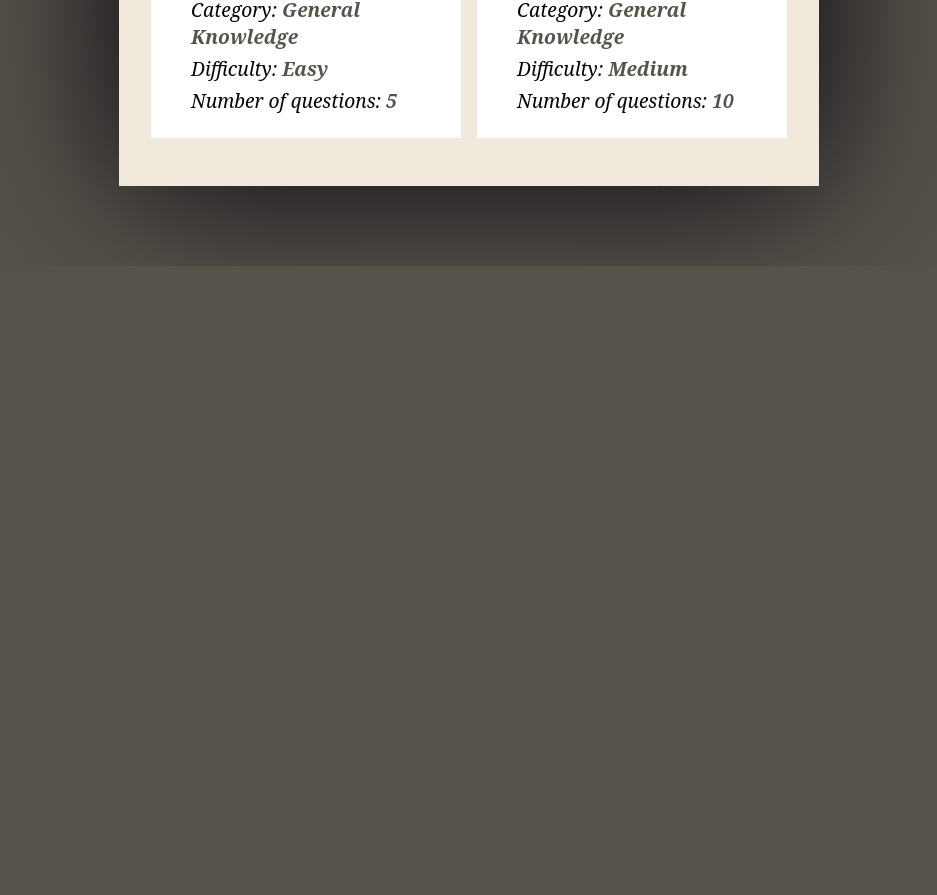
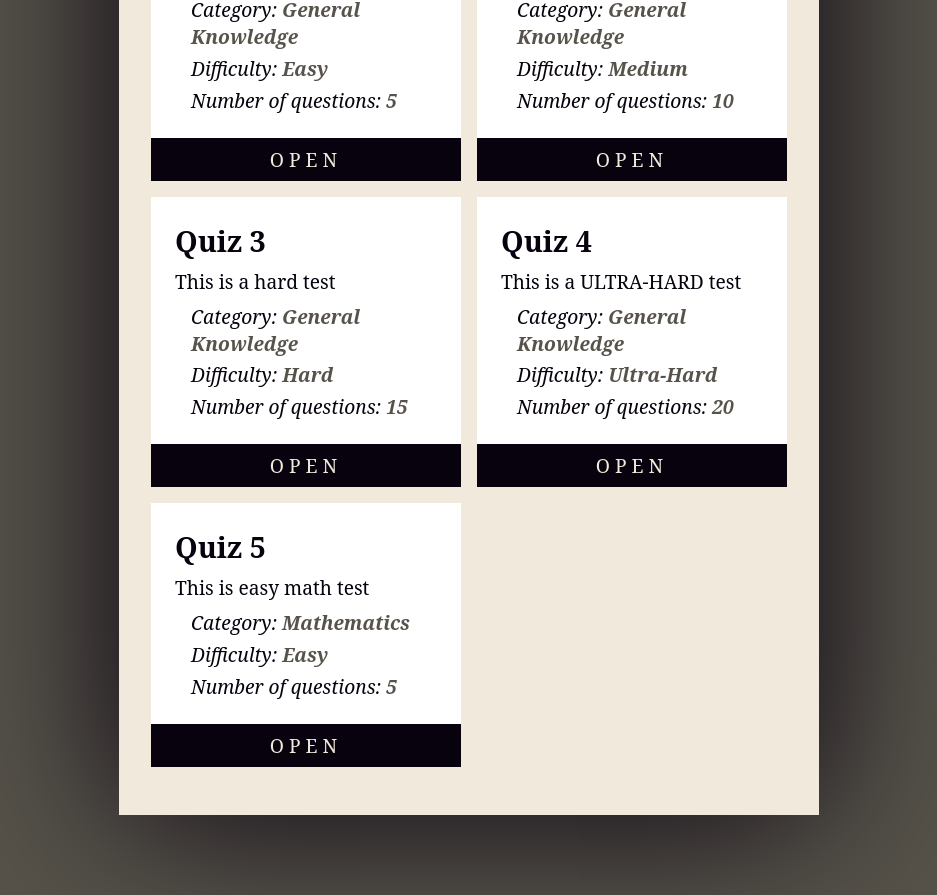
Before and after one commit to ViniMagaa/quizzes, a React (Create React App) app: page / in a window 1280 px wide. Shown: the part 577-1472 px from the top of the page, without its empty margins (171-1108 px from the left). Before the commit the page ends 843 px from the top, so only its background shows below. Built offline with nearby package versions, Linux system fonts and the light colour scheme.

Commit message:
feat: + quizes, botões intuitivos no Home e melhora ao clicar na alternativa

```diff
--- a/src/components/QuizForm/Question/Option/Option.jsx
+++ b/src/components/QuizForm/Question/Option/Option.jsx
@@ -1,6 +1,6 @@
 function Option({index, answerIndex, answer, handleClick}) {
   return (
-		<div key={answerIndex} onClick={() => handleClick(answer)} htmlFor={`answer-${index}-for-${answerIndex}`}>
+		<label key={answerIndex} onClick={() => handleClick(answer)} htmlFor={`answer-${index}-for-${answerIndex}`}>
 			<input
 				type="radio"
 				name={`answer-${index}`}
@@ -10,7 +10,7 @@ function Option({index, answerIndex, answer, handleClick}) {
 				htmlFor={`answer-${index}-for-${answerIndex}`}
 				dangerouslySetInnerHTML={{ __html: answer }}
 			/>
-		</div>
+		</label>
 	);
 }
 
--- a/src/components/QuizForm/Question/Question.css
+++ b/src/components/QuizForm/Question/Question.css
@@ -1,10 +1,11 @@
-div.options-container div {
-	padding: 0.3rem 1rem;
+div.options-container > label {
+	padding: 0.5rem 1rem;
 	display: flex;
 	gap: 0.5rem;
+	cursor: pointer;
 
 	& label {
-    width: 100%;
+		width: 100%;
 		cursor: pointer;
 	}
 
@@ -13,6 +14,6 @@ div.options-container div {
   }
 }
 
-div.options-container div:has(input[type="radio"]:checked) {
+div.options-container label:has(input[type="radio"]:checked) {
 	background-color: var(--aero);
 }
--- a/src/components/QuizManager/QuizManager.jsx
+++ b/src/components/QuizManager/QuizManager.jsx
@@ -166,7 +166,7 @@ function QuizManager({url, quizContainerData}) {
 			) : (
 				<>
 					<QuizResults information={quizStatistics} />
-					<Button value="Back to home" handleClick={() => window.location.reload()} />
+					<Button value="Back to home" handleClick={() => window.location.assign("/")} />
 				</>
 			)}
 		</div>
--- a/src/components/QuizzesContainer/QuizContainer/QuizContainer.css
+++ b/src/components/QuizzesContainer/QuizContainer/QuizContainer.css
@@ -5,7 +5,6 @@
 	gap: 0.5rem;
 	background-color: white;
 	transition: 0.3s;
-	cursor: pointer;
 
 	& .quiz-data {
 		display: flex;
--- a/src/components/QuizzesContainer/QuizContainer/QuizContainer.jsx
+++ b/src/components/QuizzesContainer/QuizContainer/QuizContainer.jsx
@@ -1,10 +1,10 @@
 import "./QuizContainer.css";
 
-function QuizContainer({ index, quizData, handleClick = () => {} }) {
+function QuizContainer({ quizData }) {
 	return (
 		<>
 			{quizData && (
-				<div className="quiz-container" onClick={() => handleClick(index)}>
+				<div className="quiz-container">
 					<h2>{quizData.title}</h2>
 					<p>{quizData.description}</p>
 					<ul className="quiz-data">
--- a/src/components/QuizzesContainer/QuizzesContainer.css
+++ b/src/components/QuizzesContainer/QuizzesContainer.css
@@ -4,3 +4,8 @@
   grid-template-columns: repeat(auto-fill, minmax(250px, 1fr));
   gap: 1rem;
 }
+
+.quizzes-container div {
+  display: flex;
+  flex-direction: column;
+}
--- a/src/components/QuizzesContainer/QuizzesContainer.jsx
+++ b/src/components/QuizzesContainer/QuizzesContainer.jsx
@@ -1,4 +1,5 @@
 import QuizContainer from "./QuizContainer/QuizContainer";
+import Button from "../Button/Button";
 
 import "./QuizzesContainer.css";
 
@@ -6,7 +7,14 @@ function QuizzesContainer({quizzes, handleClick}) {
 	return (
 		<div className="quizzes-container">
 			{quizzes.map((quiz, index) => (
-				<QuizContainer key={index} index={index} quizData={quiz} handleClick={handleClick} />
+				<div key={`container-${index}`}>
+					<QuizContainer key={index} index={index} quizData={quiz} />
+					<Button
+						key={`button-${index}`}
+						value="Open"
+						handleClick={() => handleClick(index)}
+					/>
+				</div>
 			))}
 		</div>
 	);
--- a/src/layouts/Header/Header.jsx
+++ b/src/layouts/Header/Header.jsx
@@ -13,7 +13,7 @@ function Header() {
 						<img src={logo} alt="Logo" width="30px" />
 					</div>
 					<a href="/">Home</a>
-					<a href="#">Dashboard</a>
+					<a href="/">Dashboard</a>
 				</div>
 				<div className="search">
 					<input
--- a/src/layouts/Home/Home.jsx
+++ b/src/layouts/Home/Home.jsx
@@ -23,6 +23,30 @@ function Home() {
 			category: "General Knowledge",
 			difficulty: "Medium",
 			questionsNumber: 10,
+		},
+		{
+			url: "https://opentdb.com/api.php?amount=15&category=9&difficulty=hard&type=multiple",
+			title: "Quiz 3",
+			description: "This is a hard test",
+			category: "General Knowledge",
+			difficulty: "Hard",
+			questionsNumber: 15,
+		},
+		{
+			url: "https://opentdb.com/api.php?amount=20&category=9&difficulty=hard&type=multiple",
+			title: "Quiz 4",
+			description: "This is a ULTRA-HARD test",
+			category: "General Knowledge",
+			difficulty: "Ultra-Hard",
+			questionsNumber: 20,
+		},
+		{
+			url: "https://opentdb.com/api.php?amount=5&category=19&difficulty=easy&type=multiple",
+			title: "Quiz 5",
+			description: "This is easy math test",
+			category: "Mathematics",
+			difficulty: "Easy",
+			questionsNumber: 5,
 		},
 	];
 
```
